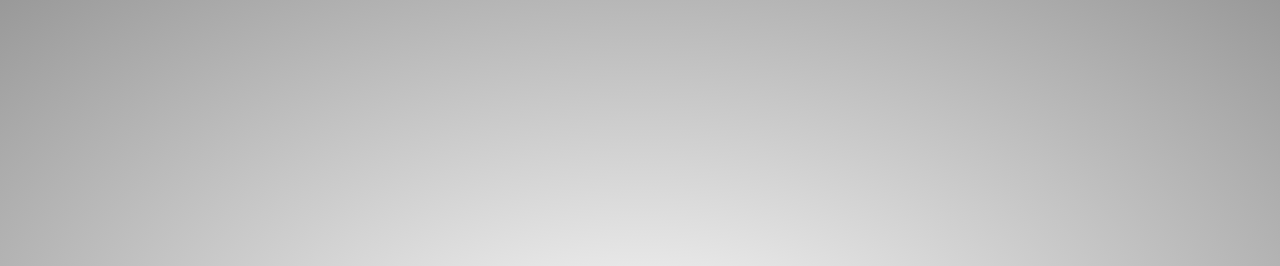
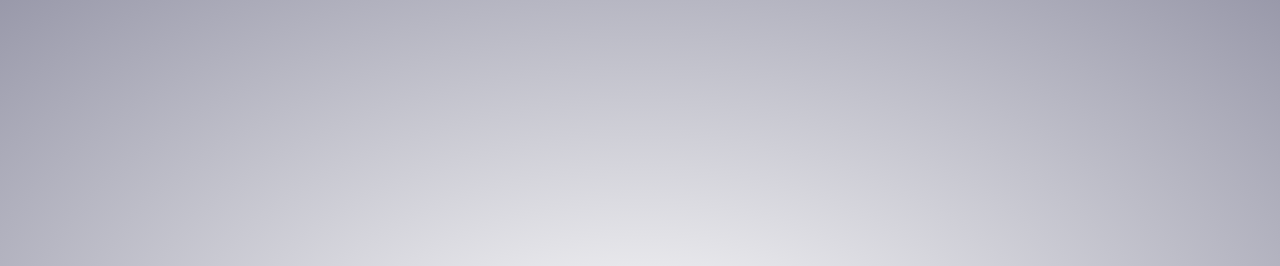
Before and after one commit to reactvienna/video-intro, a React app: page / in a window 1280 px wide. Shown: the top 266 px of the page. Built offline with nearby package versions, Linux system fonts and the light colour scheme.

Commit message:
Update color a bit

```diff
--- a/src/index.css
+++ b/src/index.css
@@ -1,5 +1,5 @@
 body {
-  background: radial-gradient(#fff, #999);
+  background: radial-gradient(#fff, #99a);
   margin: 0;
   padding: 0;
   font-family: sans-serif;
```
